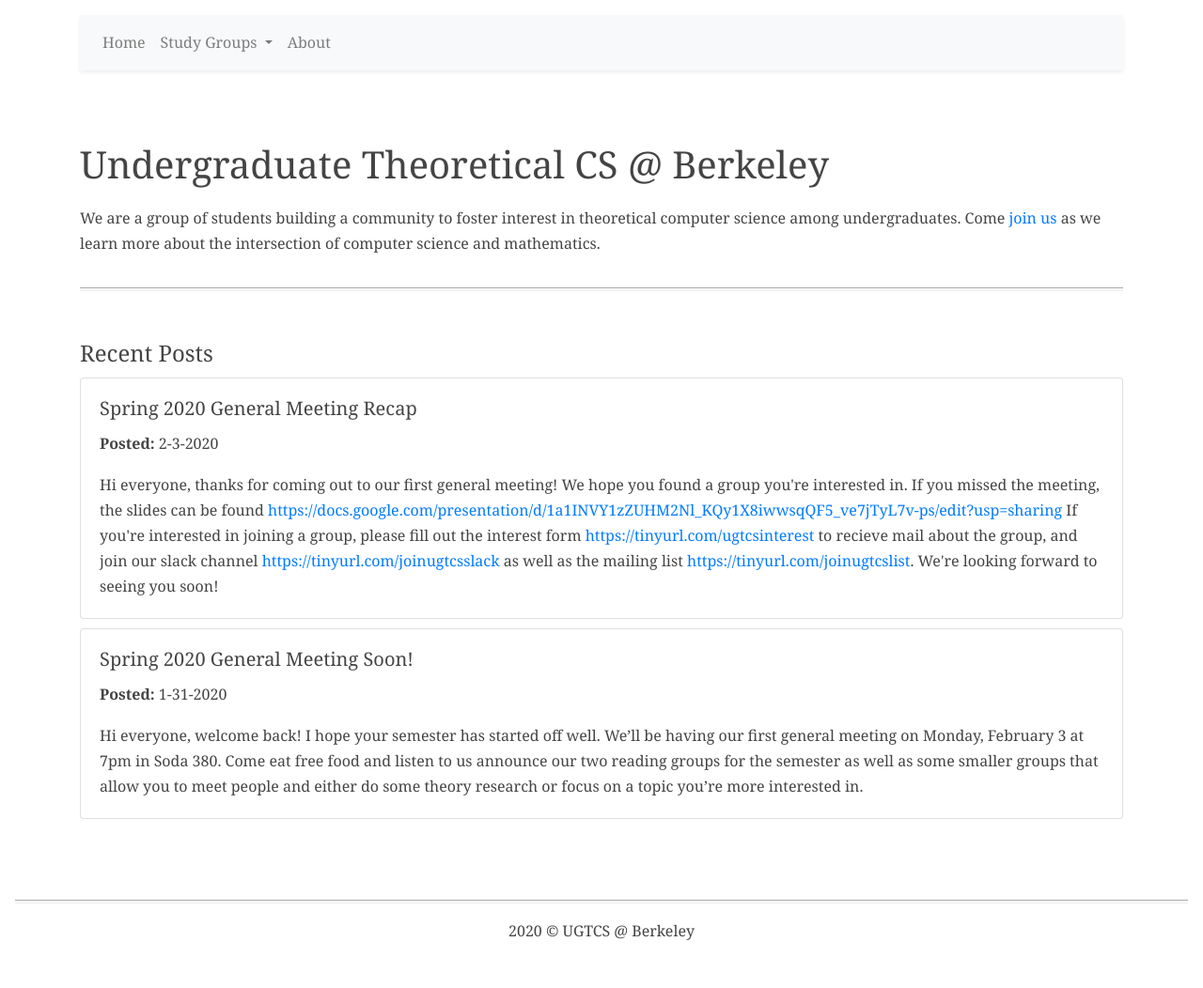
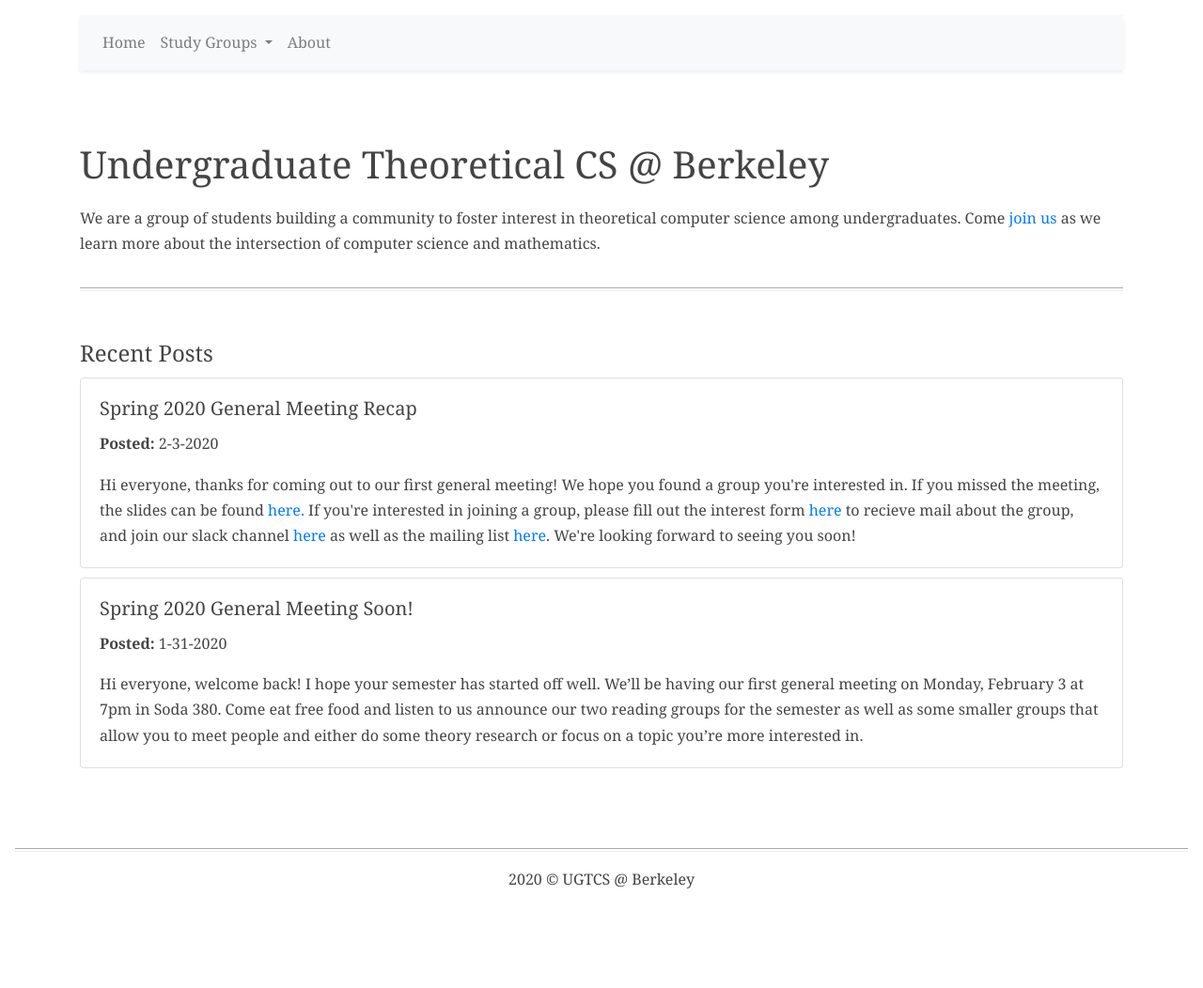
Before and after one commit to ugtcs/ugtcs.github.io, a Jekyll site: the page built from index.html, in a window 1280 px wide. Shown: the whole page at 94% size. Built offline with Jekyll 4.4.1, drawn with Linux system fonts in a browser that asks for light colours; the list of posts is cut into pages by our own code; after the commit the page ends 997 px from its top, so only the background shows below that.

Commit message:
oops flipped links and names

```diff
--- a/index.html
+++ b/index.html
@@ -21,11 +21,11 @@ layout: default
             Hi everyone, thanks for coming out to our first general meeting! We hope
             you found a group you're interested in. If you missed the meeting, the slides
             can be found
-            <a href="here.">https://docs.google.com/presentation/d/1a1INVY1zZUHM2Nl_KQy1X8iwwsqQF5_ve7jTyL7v-ps/edit?usp=sharing</a>
+            <a href="https://docs.google.com/presentation/d/1a1INVY1zZUHM2Nl_KQy1X8iwwsqQF5_ve7jTyL7v-ps/edit?usp=sharing">here.</a>
             If you're interested in joining a group, please fill out the interest form
-            <a href="here">https://tinyurl.com/ugtcsinterest</a> to recieve mail
-            about the group, and join our slack channel <a href="here">https://tinyurl.com/joinugtcsslack</a>
-            as well as the mailing list <a href="here">https://tinyurl.com/joinugtcslist</a>. We're
+            <a href="https://tinyurl.com/ugtcsinterest">here</a> to recieve mail
+            about the group, and join our slack channel <a href="https://tinyurl.com/joinugtcsslack">here</a>
+            as well as the mailing list <a href="https://tinyurl.com/joinugtcslist">here</a>. We're
             looking forward to seeing you soon!
           </p>
         </div>
```
